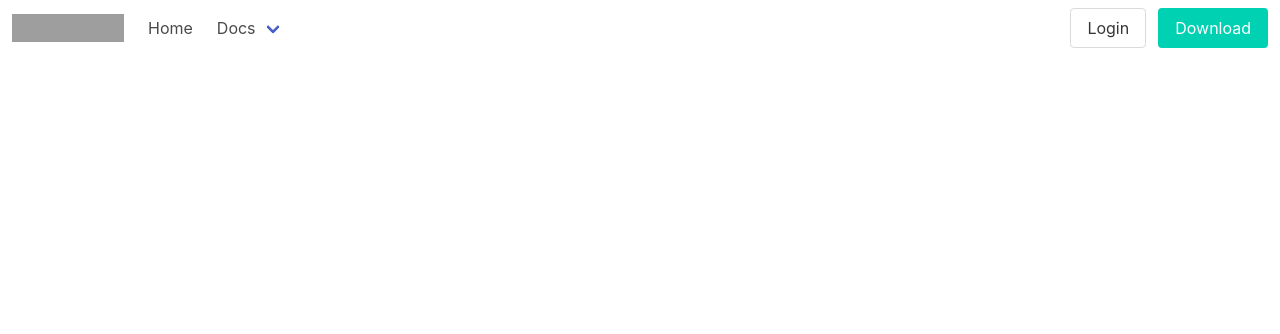
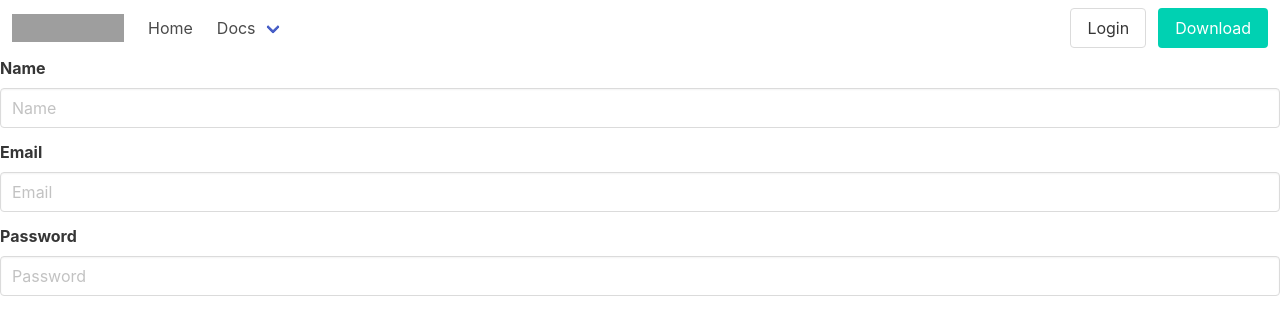
Before and after one commit to laialloret95/lab-bulma-components, a React (Create React App) app: page / in a window 1280 px wide. Shown: the top 334 px of the page. Built offline with nearby package versions, Linux system fonts and the light colour scheme; grey boxes are pictures that could not be loaded.

Commit message:
iteration2 formField component

```diff
--- a/src/App.js
+++ b/src/App.js
@@ -1,10 +1,16 @@
-import logo from './logo.svg';
 import './App.css';
+import FormField from './components/FormField/FormField';
 import Navbar from './components/Navbar/Navbar';
 
 const App = () =>  {
   return (
-    <Navbar />
+    <div>
+      <Navbar />
+      <FormField label="Name" type="text" placeholder="Name" />
+      <FormField label="Email" type="email" placeholder="Email" />
+      <FormField label="Password" type="password" placeholder="Password" />
+    </div>
+
   );
 }
 
--- /dev/null
+++ b/src/components/FormField/FormField.js
@@ -0,0 +1,21 @@
+import React, { Component } from 'react';
+import './FormField.css';
+import "bulma/css/bulma.css";
+
+
+class FormField extends Component {
+    render() {
+        return (
+            <div className="field">
+                <label className="label">{this.props.label}</label>
+                <input
+                className="input"
+                type={this.props.type}
+                placeholder={this.props.placeholder}
+                />
+            </div>
+        )
+    }
+}
+
+export default FormField;
```
Also changed, not shown: src/components/FormField/FormField.css (added).
